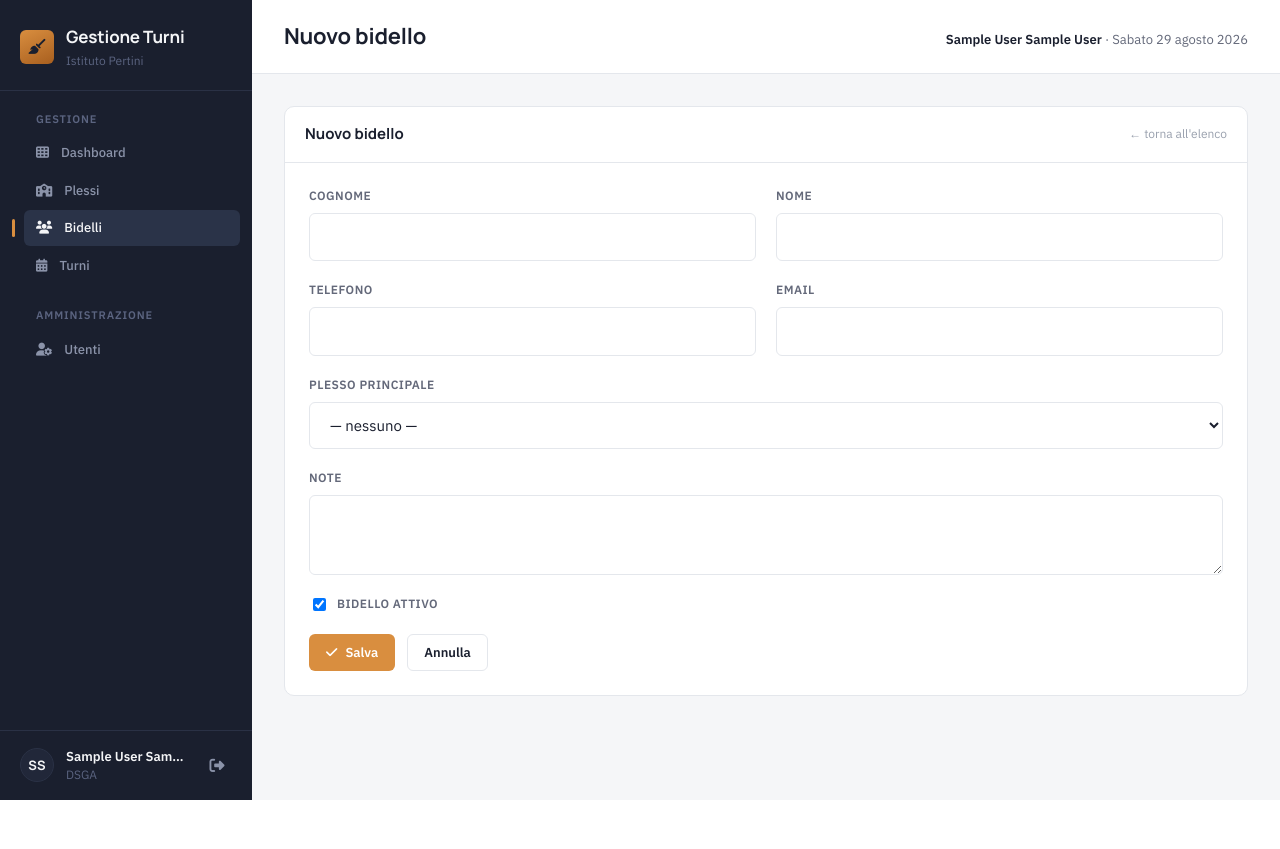
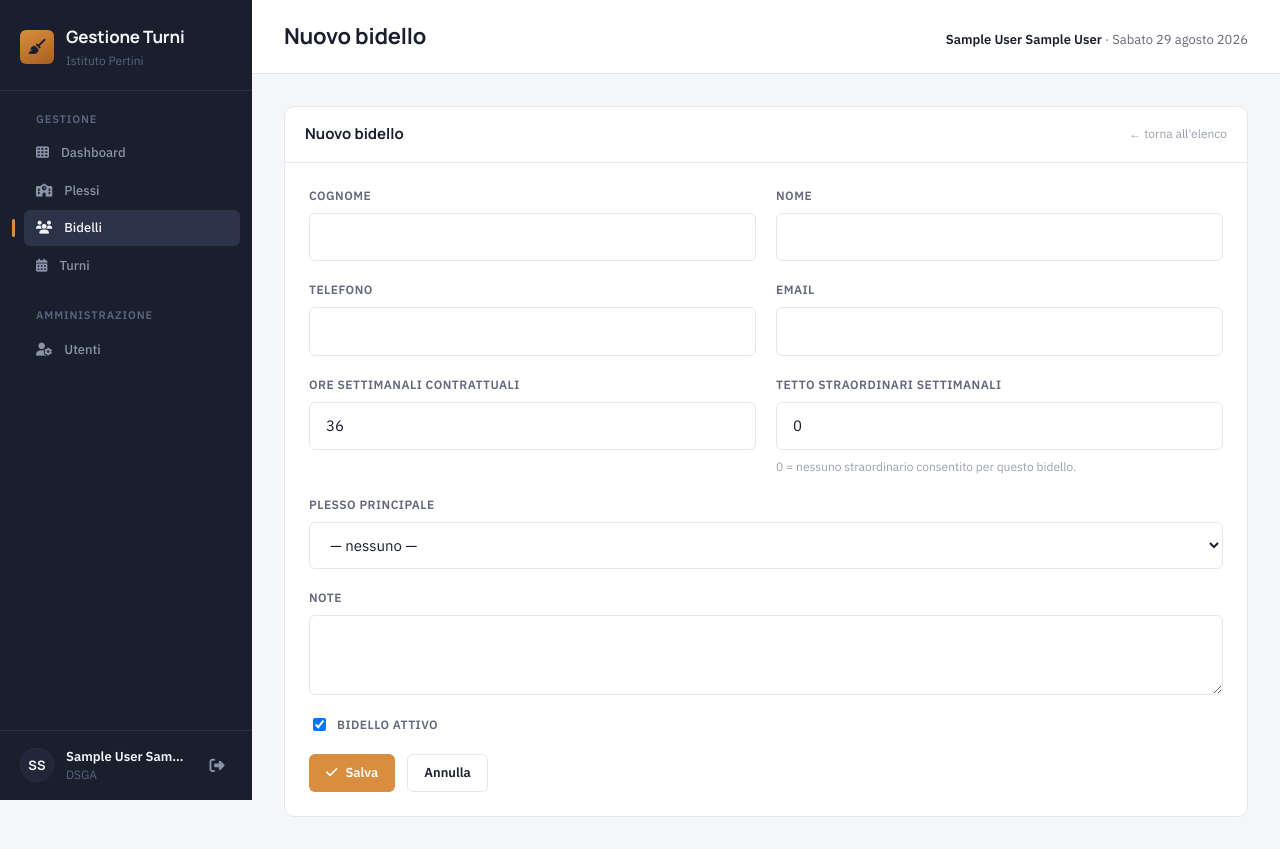
Before and after one commit to Pontoriero/gestionaleBidelli, a PHP site: page /bidello-form.php in a window 1280 px wide. Before the commit the page ends 800 px from the top, so only its background shows below. Run offline with PHP 8.4, Linux system fonts and the light colour scheme; the visitor is signed in with stand-in values (Sample User, id 1); data that the repository does not hold is empty.

Commit message:
aggiunto monteore bidelli

```diff
--- a/public/bidello-form.php
+++ b/public/bidello-form.php
@@ -20,6 +20,8 @@ $valori = [
     'telefono' => '',
     'email' => '',
     'plesso_principale_id' => '',
+    'ore_settimanali' => 36,
+    'ore_straordinario_max' => 0,
     'note' => '',
     'attivo' => 1,
 ];
@@ -49,6 +51,8 @@ if ($_SERVER['REQUEST_METHOD'] === 'POST') {
     $valori['telefono'] = trim($_POST['telefono'] ?? '');
     $valori['email'] = trim($_POST['email'] ?? '');
     $valori['plesso_principale_id'] = trim($_POST['plesso_principale_id'] ?? '');
+    $valori['ore_settimanali'] = trim($_POST['ore_settimanali'] ?? '');
+    $valori['ore_straordinario_max'] = trim($_POST['ore_straordinario_max'] ?? '');
     $valori['note'] = trim($_POST['note'] ?? '');
     $valori['attivo'] = isset($_POST['attivo']) ? 1 : 0;
 
@@ -72,6 +76,14 @@ if ($_SERVER['REQUEST_METHOD'] === 'POST') {
         $errori[] = 'Plesso principale non valido.';
     }
 
+    if (!ctype_digit((string) $valori['ore_settimanali']) || (int) $valori['ore_settimanali'] <= 0) {
+        $errori[] = 'Il monte ore settimanali è obbligatorio e deve essere un numero maggiore di 0.';
+    }
+
+    if (!ctype_digit((string) $valori['ore_straordinario_max'])) {
+        $errori[] = 'Il tetto straordinari è obbligatorio e deve essere un numero maggiore o uguale a 0.';
+    }
+
     if (!$errori) {
         $parametri = [
             'nome' => $valori['nome'],
@@ -79,6 +91,8 @@ if ($_SERVER['REQUEST_METHOD'] === 'POST') {
             'telefono' => $valori['telefono'] !== '' ? $valori['telefono'] : null,
             'email' => $valori['email'] !== '' ? $valori['email'] : null,
             'plesso_principale_id' => $valori['plesso_principale_id'] !== '' ? (int) $valori['plesso_principale_id'] : null,
+            'ore_settimanali' => (int) $valori['ore_settimanali'],
+            'ore_straordinario_max' => (int) $valori['ore_straordinario_max'],
             'note' => $valori['note'] !== '' ? $valori['note'] : null,
             'attivo' => $valori['attivo'],
         ];
@@ -92,6 +106,8 @@ if ($_SERVER['REQUEST_METHOD'] === 'POST') {
                     telefono = :telefono,
                     email = :email,
                     plesso_principale_id = :plesso_principale_id,
+                    ore_settimanali = :ore_settimanali,
+                    ore_straordinario_max = :ore_straordinario_max,
                     note = :note,
                     attivo = :attivo
                  WHERE id = :id'
@@ -99,9 +115,9 @@ if ($_SERVER['REQUEST_METHOD'] === 'POST') {
         } else {
             $pdo->prepare(
                 'INSERT INTO bidelli
-                    (nome, cognome, telefono, email, plesso_principale_id, note, attivo)
+                    (nome, cognome, telefono, email, plesso_principale_id, ore_settimanali, ore_straordinario_max, note, attivo)
                  VALUES
-                    (:nome, :cognome, :telefono, :email, :plesso_principale_id, :note, :attivo)'
+                    (:nome, :cognome, :telefono, :email, :plesso_principale_id, :ore_settimanali, :ore_straordinario_max, :note, :attivo)'
             )->execute($parametri);
         }
 
@@ -170,6 +186,19 @@ require __DIR__ . '/../includes/header.php';
                            value="<?= htmlspecialchars($valori['email'] ?? '') ?>">
                 </div>
 
+                <div class="form-field">
+                    <label for="ore_settimanali">Ore settimanali contrattuali</label>
+                    <input class="form-input" type="number" min="1" step="1" id="ore_settimanali" name="ore_settimanali" required
+                           value="<?= htmlspecialchars((string) $valori['ore_settimanali']) ?>">
+                </div>
+
+                <div class="form-field">
+                    <label for="ore_straordinario_max">Tetto straordinari settimanali</label>
+                    <input class="form-input" type="number" min="0" step="1" id="ore_straordinario_max" name="ore_straordinario_max" required
+                           value="<?= htmlspecialchars((string) $valori['ore_straordinario_max']) ?>">
+                    <div class="form-hint">0 = nessuno straordinario consentito per questo bidello.</div>
+                </div>
+
                 <div class="form-field form-field--full">
                     <label for="plesso_principale_id">Plesso principale</label>
                     <select class="form-input" id="plesso_principale_id" name="plesso_principale_id">
--- a/sql/schema.sql
+++ b/sql/schema.sql
@@ -37,6 +37,8 @@ CREATE TABLE bidelli (
     telefono VARCHAR(30),
     email VARCHAR(150),
     plesso_principale_id INT NULL,
+    ore_settimanali INT NOT NULL DEFAULT 36,
+    ore_straordinario_max INT NOT NULL DEFAULT 0,
     note TEXT,
     attivo TINYINT(1) NOT NULL DEFAULT 1,
     FOREIGN KEY (plesso_principale_id) REFERENCES plessi(id) ON DELETE SET NULL
```
Also changed, not shown: includes/turni-helpers.php (added, +109 -0 lines), sql/migrazione_ore_settimanali.sql (added, +7 -0 lines).
